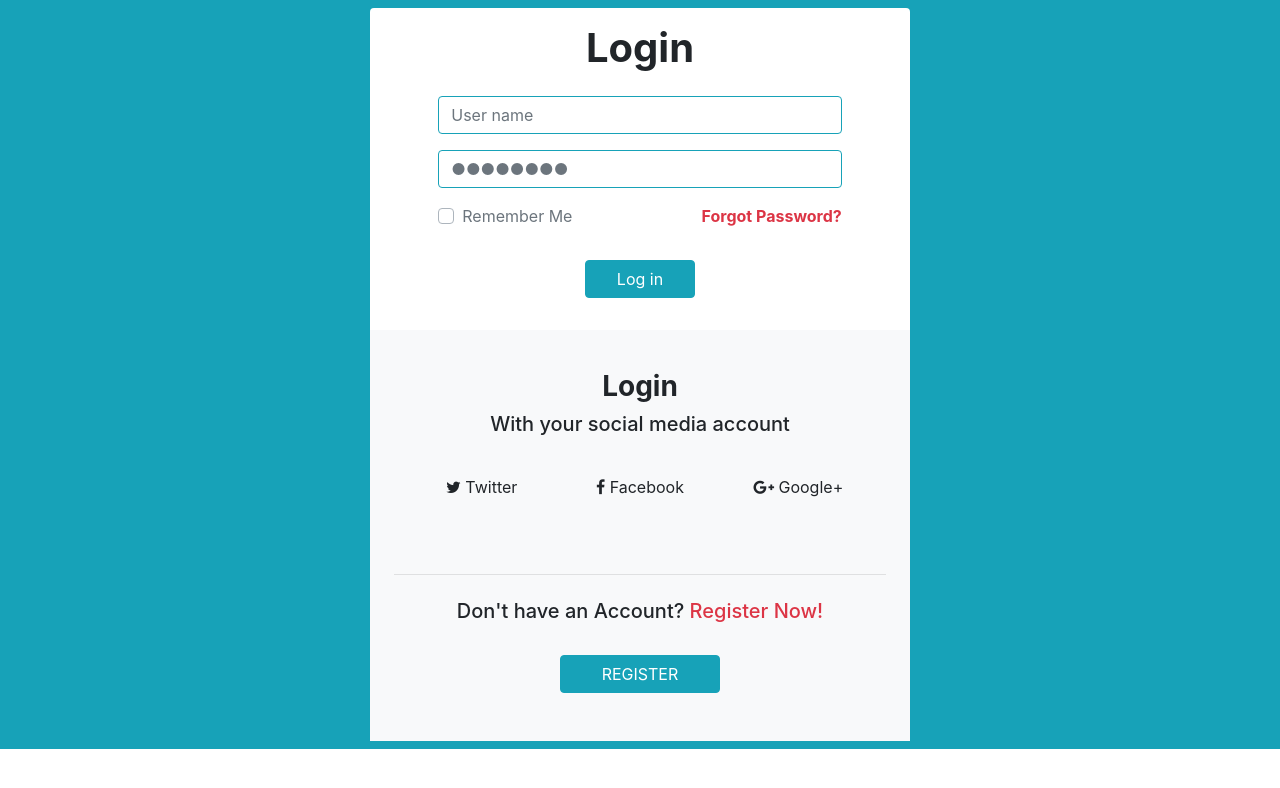
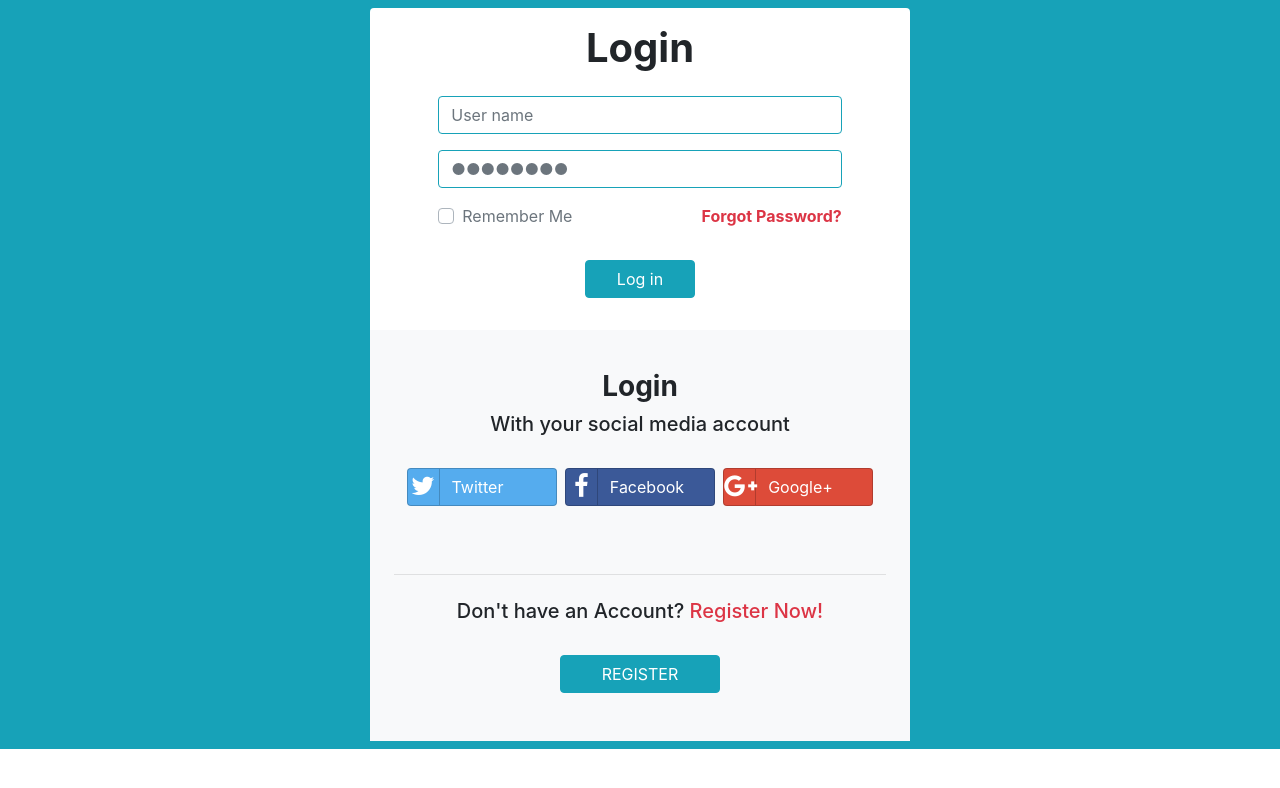
Before and after one commit to faskan/todo-angular, an Angular app: page / in a window 1280 px wide. Shown: the top 788 px of the page. Built offline with nearby package versions, Linux system fonts and the light colour scheme.

Commit message:
login page revised

```diff
--- a/src/app/login/login.component.html
+++ b/src/app/login/login.component.html
@@ -1,3 +1,5 @@
+
+<link rel="stylesheet" href="https://cdnjs.cloudflare.com/ajax/libs/bootstrap-social/5.1.1/bootstrap-social.css">
 <div class="bg-info">
     <!-- Container containing all contents -->
     <div class="container">
```
